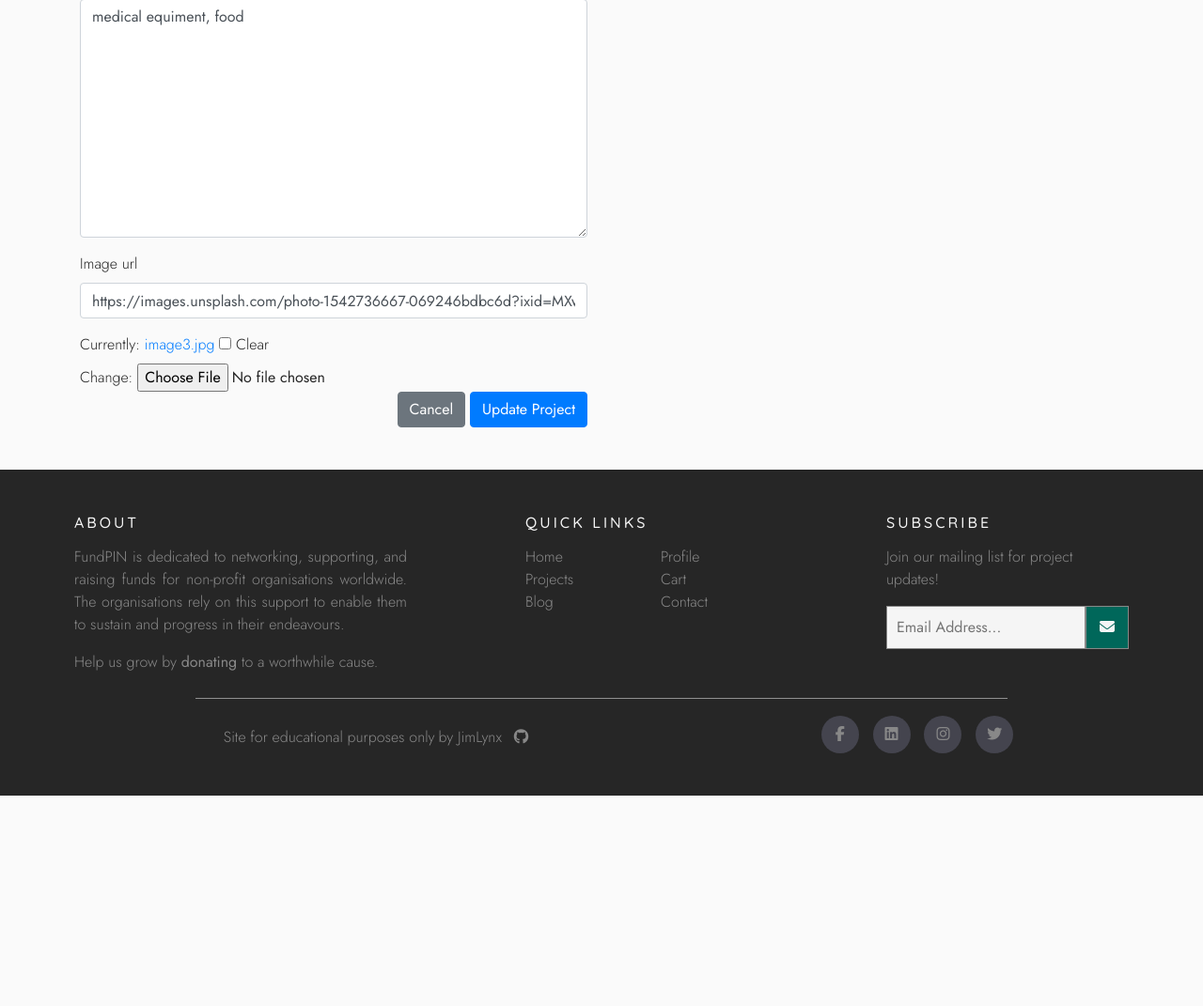
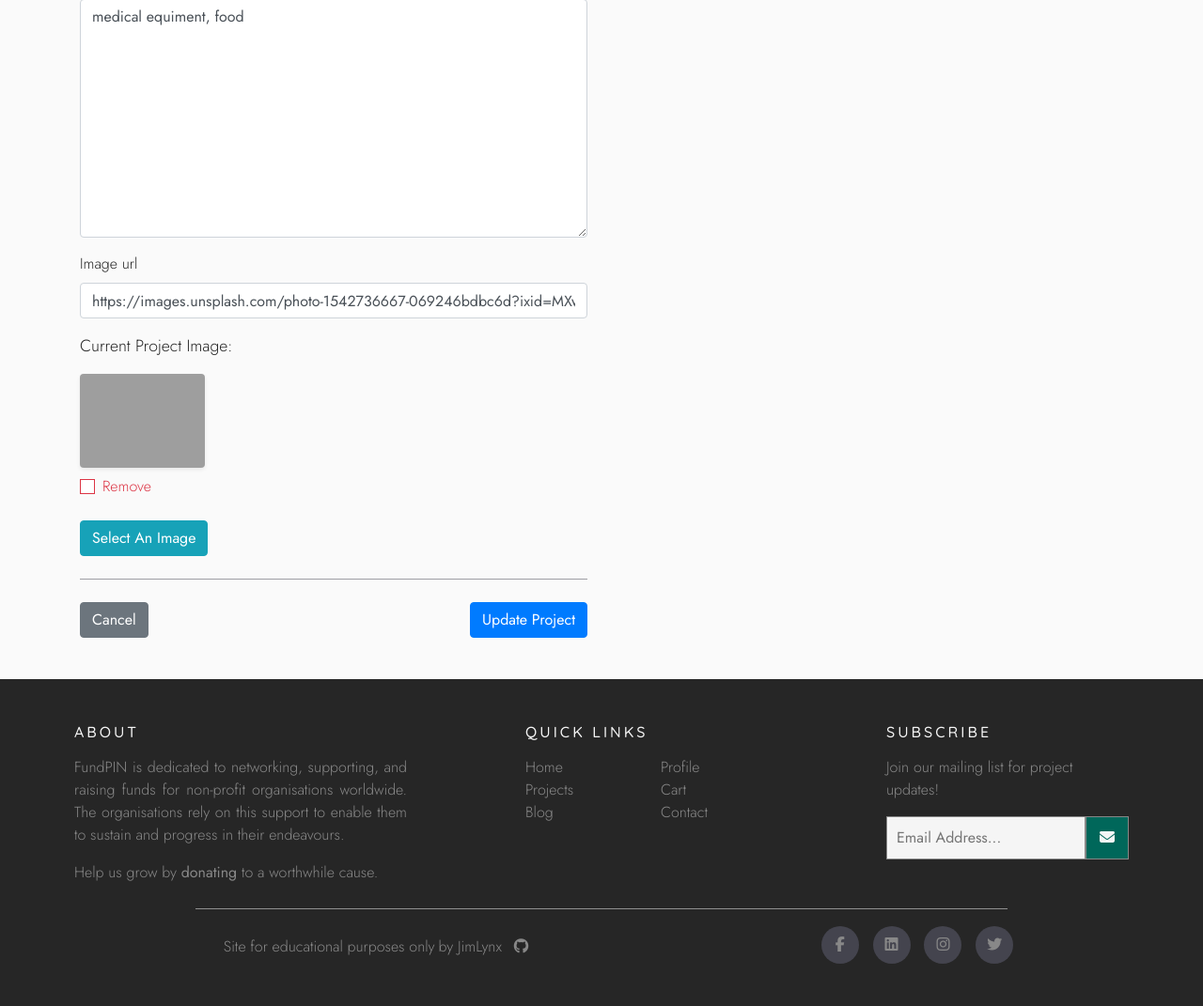
Before and after one commit to JimLynx/fundpin, a Django app: page /projects/edit/1/ in a window 1280 px wide. Shown: the part 1123-2194 px from the top of the page at 94% size. Before the commit the page ends 1970 px from the top, so only its background shows below. Run offline with Django 3.2, Linux system fonts and the light colour scheme; the visitor is signed in with stand-in values (Sample User, id 1); data comes from the database, SQL or seed files in the repository; parts of the project's set-up code (start-up, migrations or seed data) failed here and were passed over; some libraries are stand-ins or nearby versions; some web fonts are replaced; grey boxes are pictures that could not be loaded.

Commit message:
Add custom clearable input for image uploads

```diff
--- a/projects/forms.py
+++ b/projects/forms.py
@@ -1,4 +1,5 @@
 from django import forms
+from .widgets import CustomClearableFileInput
 from .models import Project, Category, Country
 
 
@@ -8,12 +9,16 @@ class ProjectForm(forms.ModelForm):
         model = Project
         fields = '__all__'
 
+    image = forms.ImageField(label='Image', required=False, widget=CustomClearableFileInput)
+
     def __init__(self, *args, **kwargs):
         super().__init__(*args, **kwargs)
         categories = Category.objects.all()
         countries = Country.objects.all()
-        cat_friendly_names = [(c.id, c.get_friendly_name()) for c in categories]
-        country_friendly_names = [(country.id, country.get_friendly_name()) for country in countries]
+        cat_friendly_names = [(c.id, c.get_friendly_name())
+                              for c in categories]
+        country_friendly_names = [
+            (country.id, country.get_friendly_name()) for country in countries]
 
         self.fields['category'].choices = cat_friendly_names
         for field_name, field in self.fields.items():
--- a/projects/static/projects/css/projects.css
+++ b/projects/static/projects/css/projects.css
@@ -213,6 +213,33 @@ form {
     color: var(--logo-green);
 }
 
+/* Project form image submit */
+.btn-file {
+    position: relative;
+    overflow: hidden;
+}
+
+.btn-file input[type="file"] {
+    position: absolute;
+    top: 0;
+    right: 0;
+    min-width: 100%;
+    min-height: 100%;
+    opacity: 0;
+    cursor: pointer;
+}
+
+.custom-checkbox .custom-control-label::before {
+    border-radius: 0;
+    border-color: #dc3545;
+}
+
+.custom-checkbox .custom-control-input:checked~.custom-control-label::before {
+    background-color: #dc3545;
+    border-color: #dc3545;
+    border-radius: 0;
+}
+
 /* === MEDIA QUERIES === */
 
 @media (min-width: 576px) {
--- /dev/null
+++ b/projects/templates/projects/custom_widget_template/custom_clearable_file_input.html
@@ -0,0 +1,23 @@
+{% if widget.is_initial %}
+
+    <p>{{ widget.initial_text }}:</p>
+
+    <a href="{{ widget.value.url }}">
+        <img height="100" class="rounded shadow-sm" src="{{ widget.value.url }}" alt="Project Image">
+    </a>
+
+    {% if not widget.required %}
+    <div class="custom-control custom-checkbox mt-2">
+        <input class="custom-control-input" type="checkbox" name="{{ widget.checkbox_name }}" id="{{ widget.checkbox_id }}">
+        <label class="custom-control-label text-danger" for="{{ widget.checkbox_id }}">{{ widget.clear_checkbox_label }}</label>
+    </div>
+    {% endif %}
+    <br>
+    {{ widget.input_text }}
+{% endif %}
+<span class="btn btn-info btn-file">
+    Select An Image
+    <br>
+    <input id="new-image" type="{{ widget.type }}" name="{{ widget.name }}"{% include "django/forms/widgets/attrs.html" %}>
+</span>
+<strong><p class="text-danger" id="filename"></p></strong>
--- a/projects/templates/projects/edit_project.html
+++ b/projects/templates/projects/edit_project.html
@@ -31,9 +31,10 @@
                             {{ field }}
                         {% endif %}
                     {% endfor %}
-                    <div class="text-right">
+                    <div class="hr-dark w-100 my-4"></div>
+                    <div>
                         <a class="btn btn-secondary" href="{% url 'projects' %}">Cancel</a>
-                        <button class="btn btn-primary" type="submit">Update Project</button>
+                        <button class="btn btn-primary float-right" type="submit">Update Project</button>
                     </div>
                 </form>
             </div>
@@ -41,3 +42,13 @@
     </div>
 </section>
 {% endblock %}
+
+{% block postloadjs %}
+    {{ block.super }}
+    <script type="text/javascript">
+        $('#new-image').change(function() {
+            let file = $('#new-image')[0].files[0];
+            $('#filename').text(`Image will be set to: ${file.name}`);
+        });
+    </script>
+{% endblock %}
```
Also changed, not shown: projects/templates/projects/add_project.html (+10 -0 lines), projects/widgets.py (added, +9 -0 lines).
